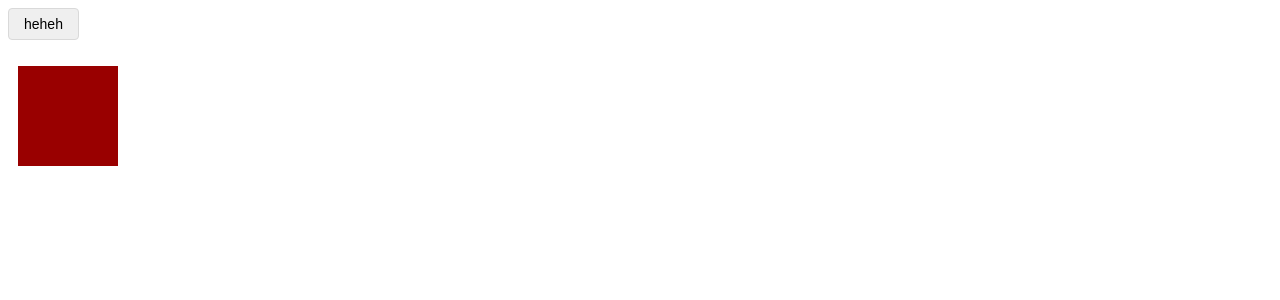
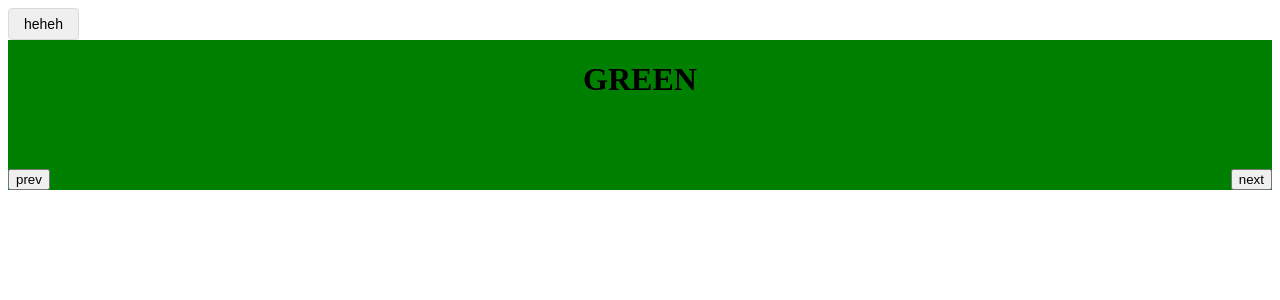
Before and after one commit to rainke/rui, a React (Create React App) app: page / in a window 1280 px wide. Shown: the top 300 px of the page. Built offline with nearby package versions, Linux system fonts and the light colour scheme.

Commit message:
add: fade Carousel

```diff
--- a/package.json
+++ b/package.json
@@ -7,9 +7,12 @@
     "@types/node": "12.7.1",
     "@types/react": "16.9.1",
     "@types/react-dom": "16.8.5",
+    "@types/react-transition-group": "^4.2.2",
+    "clsx": "^1.0.4",
     "react": "^16.9.0",
     "react-dom": "^16.9.0",
     "react-scripts": "3.1.0",
+    "react-transition-group": "^4.2.2",
     "typescript": "3.5.3"
   },
   "scripts": {
--- a/src/App.tsx
+++ b/src/App.tsx
@@ -1,17 +1,29 @@
 import React from 'react';
-import Theme from './ui/Theme';
+// import Theme from './ui/Theme';
 import Button from './ui/Button';
+import Carousel from './ui/Carousel'
 
 const App: React.FC = () => {
   const ref = React.useRef<any>()
   React.useEffect(() => {
-    console.log(ref);
+    // console.log(ref);
   })
   return (
     <div className="App">
       <Button ref={ref}>heheh</Button>
       <div>
-      <Theme />
+      {/* <Theme /> */}
+      <Carousel>
+        <div style={{ backgroundColor: 'red' }}>
+          <h1>RED</h1>
+        </div>
+        <div style={{ backgroundColor: 'green' }}>
+          <h1 style={{textAlign: "center"}}>GREEN</h1>
+        </div>
+        <div style={{ backgroundColor: 'blue' }}>
+          <h1 style={{textAlign: "right"}}>BLUE</h1>
+        </div>
+      </Carousel>
       </div>
     </div>
   );
--- /dev/null
+++ b/src/theme/_carousel.scss
@@ -0,0 +1,22 @@
+.ui-carousel {
+    position: relative;
+    height: 150px;
+    > div {
+        height: 150px;
+        position: absolute;
+        left: 0;
+        top: 0;
+        width: 100%;
+    }
+    button {
+        position: absolute;
+        bottom: 0;
+        z-index: 100;
+        &.left {
+            left: 0;
+        }
+        &.right {
+            right: 0;
+        }
+    }
+}
--- /dev/null
+++ b/src/theme/_fade.scss
@@ -0,0 +1,16 @@
+.ui-fade {
+    opacity: 0;
+    transition: opacity 1s ease-in-out;
+    &.ui-fade-entering {
+        opacity: 1
+    }
+    &.ui-fade-entered {
+        opacity: 1
+    }
+    &.ui-fade-exiting {
+        opacity: 0
+    }
+    &.ui-fade-exited {
+        opacity: 0
+    }
+}
--- a/src/theme/index.scss
+++ b/src/theme/index.scss
@@ -1,5 +1,7 @@
 @import 'common/var';
 @import 'button';
+@import 'carousel';
+@import 'fade';
 
 .theme-list {
     list-style: none;
--- a/src/ui/Button.tsx
+++ b/src/ui/Button.tsx
@@ -1,12 +1,20 @@
 import React from 'react';
+import clsx from 'clsx';
 
-interface ButtonProps
-  extends React.HTMLAttributes<HTMLButtonElement>,
-    React.ClassAttributes<HTMLButtonElement> {
+interface ButtonProps extends React.HTMLAttributes<HTMLButtonElement>, React.ClassAttributes<HTMLButtonElement> {
   type?: string;
+  block?: boolean;
+  submit?: true;
 }
-const Button = React.forwardRef<HTMLButtonElement, ButtonProps>(({ children }, ref) => {
-  return <button className="ui-btn" ref={ref}>{children}</button>;
-});
+const Button = React.forwardRef<HTMLButtonElement, ButtonProps>(
+  ({ children, block = false, className, type = 'default', submit = false, ...other }, ref) => {
+    const clsn = clsx(className, 'ui-btn', `ui-btn-${type}`, { 'ui-btn-block': block });
+    return (
+      <button className={clsn} ref={ref} {...other} type={submit ? 'submit' : 'button'}>
+        {children}
+      </button>
+    );
+  }
+);
 
 export default Button;
--- /dev/null
+++ b/src/ui/Carousel.tsx
@@ -0,0 +1,57 @@
+import React, { useState, useEffect, useRef } from 'react';
+import Fade from './Fade';
+import clsx from 'clsx';
+
+interface CarouselItemProps {
+  children: React.ReactElement;
+  active?: boolean;
+}
+const CarouselItem = React.forwardRef<any, CarouselItemProps>(({ children, active = false }, ref) => {
+  return (
+    <Fade in={active} timeout={1000} mountOnEnter unmountOnExit>
+      {React.cloneElement(children, { ref })}
+    </Fade>
+  );
+});
+
+interface CarouselProps {
+  children: React.ReactElement[];
+}
+const Carousel = React.forwardRef<any, CarouselProps>(({ children }, ref) => {
+  const [activeIndex, setActiveIndex] = useState(0);
+  const length = children.length;
+  const renderEl = () =>
+    children.map((child, idx) => {
+      const active = activeIndex === idx;
+      return (
+        <CarouselItem active={active} key={idx}>
+          {React.cloneElement(child, { style: { zIndex: active ? 10 : 0, ...child.props.style } })}
+        </CarouselItem>
+      );
+    });
+
+  const next = () => {
+    setActiveIndex(activeIndex === length - 1 ? 0 : activeIndex + 1);
+  };
+
+  useEffect(() => {
+    const timer = setTimeout(() => {
+      next();
+    }, 5000);
+    console.log(timer);
+    return () => {
+      clearTimeout(timer);
+    };
+  }, []);
+  return (
+    <div className="ui-carousel">
+      {renderEl()}
+      <button className="left">prev</button>
+      <button className="right" onClick={next}>
+        next
+      </button>
+    </div>
+  );
+});
+
+export default Carousel;
--- /dev/null
+++ b/src/ui/Fade.tsx
@@ -0,0 +1,45 @@
+import React from 'react';
+import cx from 'clsx';
+import { Transition } from 'react-transition-group';
+import { TransitionProps } from 'react-transition-group/Transition';
+
+interface FadeProps extends TransitionProps {}
+
+const Fade: React.FC<FadeProps> = ({
+  children,
+  in: inProps,
+  onEnter,
+  onExit,
+  timeout = 400,
+  className,
+  style,
+  ...other
+}) => {
+  const handleEnter = (node: HTMLElement, isAppearing: boolean) => {
+    // 重排让动画重新开始 https://css-tricks.com/restart-css-animation/
+    void node.scrollTop;
+    onEnter && onEnter(node, isAppearing);
+  };
+
+  const handleExit = (node: HTMLElement) => {
+    onExit && onExit(node);
+  };
+
+  return (
+    <Transition appear in={inProps} timeout={timeout} onEnter={handleEnter} onExit={handleExit} {...other}>
+      {state =>
+        React.isValidElement(children)
+          ? React.cloneElement(React.Children.only(children), {
+              className: cx(className, `ui-fade ui-fade-${state}`),
+              style: {
+                ...style,
+                ...children.props.style
+              }
+            })
+          : null
+      }
+    </Transition>
+  );
+};
+
+export default Fade;
```
Also changed, not shown: 2 other files (tests, documents, lock files or other folders).
